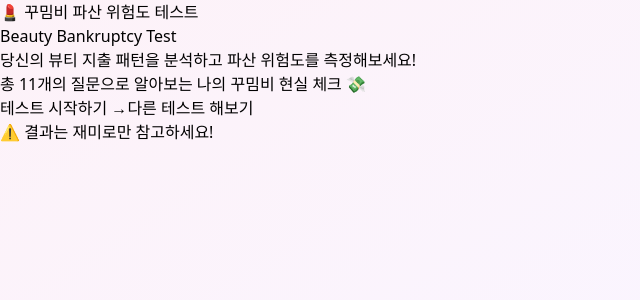
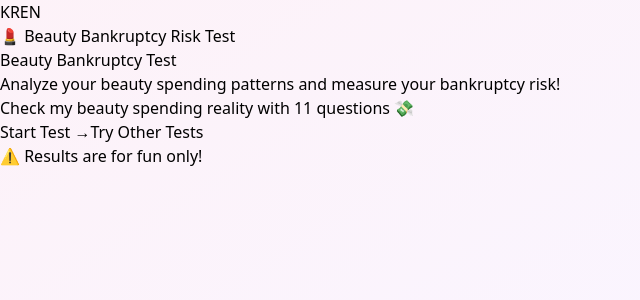
Before and after one commit to ashlight2510/Beauty, a Next.js app: page /beauty-bankruptcy in a window 1280 px wide. Shown: the top 300 px of the page, without its empty margins (0-640 px from the left). Built offline with nearby package versions, Linux system fonts and the light colour scheme.

Commit message:
Add i18n support to Beauty project - language switch, translations for UI text

```diff
--- a/app/[testId]/TestIntroClient.tsx
+++ b/app/[testId]/TestIntroClient.tsx
@@ -5,11 +5,15 @@ import { useEffect, useState } from 'react';
 import { TestConfig } from '@/lib/types';
 import { getTestConfig } from '@/lib/generate';
 import { MORE_TESTS_URL } from '@/lib/constants';
+import { Language, detectLang, setLang, t } from '@/lib/i18n';
+import LangSwitch from '@/components/LangSwitch';
 
 export default function TestIntroClient({ testId }: { testId: string }) {
   const [config, setConfig] = useState<TestConfig | null>(null);
+  const [currentLang, setCurrentLang] = useState<Language>('ko');
 
   useEffect(() => {
+    setCurrentLang(detectLang());
     try {
       const testConfig = getTestConfig(testId);
       setConfig(testConfig);
@@ -23,18 +27,23 @@ export default function TestIntroClient({ testId }: { testId: string }) {
       <main className="min-h-screen flex items-center justify-center">
         <div className="text-center">
           <div className="animate-spin rounded-full h-12 w-12 border-b-2 border-pink-500 mx-auto"></div>
-          <p className="mt-4 text-gray-600">로딩 중...</p>
+          <p className="mt-4 text-gray-600">{t('loading', currentLang)}</p>
         </div>
       </main>
     );
   }
 
+  const displayTitle = currentLang === 'en' ? ((config as any).titleEn || config.title) : config.title;
+  const displayDescription = currentLang === 'en' ? ((config as any).descriptionEn || config.description) : config.description;
+  const displaySubDescription = currentLang === 'en' ? ((config as any).subDescriptionEn || config.subDescription) : config.subDescription;
+
   return (
     <main className="min-h-screen flex flex-col items-center justify-center px-4 py-12">
+      <LangSwitch currentLang={currentLang} onLangChange={setCurrentLang} />
       <div className="max-w-2xl w-full text-center animate-bounce-in">
         <div className="mb-8">
           <h1 className="text-5xl md:text-6xl font-bold text-gray-800 mb-4">
-            💄 {config.title}
+            💄 {displayTitle}
           </h1>
           {config.subtitle && (
             <p className="text-xl md:text-2xl text-gray-600 mb-2">
@@ -45,11 +54,11 @@ export default function TestIntroClient({ testId }: { testId: string }) {
 
         <div className="bg-white rounded-3xl p-8 md:p-12 shadow-2xl mb-8">
           <p className="text-lg md:text-xl text-gray-700 mb-6 leading-relaxed">
-            {config.description}
+            {displayDescription}
           </p>
-          {config.subDescription && (
+          {displaySubDescription && (
             <p className="text-sm md:text-base text-gray-500 mb-8">
-              {config.subDescription}
+              {displaySubDescription}
             </p>
           )}
         </div>
@@ -59,7 +68,7 @@ export default function TestIntroClient({ testId }: { testId: string }) {
             href={`/${testId}/test`}
             className="inline-flex items-center justify-center bg-gradient-to-r from-pink-500 via-purple-500 to-blue-500 text-white text-xl font-bold py-4 px-12 rounded-full shadow-lg hover:shadow-xl transform hover:scale-105 transition-all duration-200 min-h-[56px]"
           >
-            테스트 시작하기 →
+            {t('testStart', currentLang)}
           </Link>
           <a
             href={MORE_TESTS_URL}
@@ -67,12 +76,12 @@ export default function TestIntroClient({ testId }: { testId: string }) {
             rel="noopener noreferrer"
             className="inline-flex items-center justify-center bg-white text-pink-600 text-lg font-semibold py-4 px-10 rounded-full border border-pink-100 shadow hover:bg-pink-50 hover:border-pink-200 transition-all duration-200 min-h-[56px]"
           >
-            다른 테스트 해보기
+            {t('otherTests', currentLang)}
           </a>
         </div>
 
         <div className="mt-12 text-sm text-gray-400">
-          <p>⚠️ 결과는 재미로만 참고하세요!</p>
+          <p>{t('resultDisclaimer', currentLang)}</p>
         </div>
       </div>
     </main>
--- /dev/null
+++ b/components/LangSwitch.tsx
@@ -0,0 +1,41 @@
+'use client';
+
+import { useState, useEffect } from 'react';
+import { Language, detectLang, setLang as saveLang } from '@/lib/i18n';
+
+interface LangSwitchProps {
+  currentLang: Language;
+  onLangChange: (lang: Language) => void;
+}
+
+export default function LangSwitch({ currentLang, onLangChange }: LangSwitchProps) {
+  const handleLangChange = (lang: Language) => {
+    saveLang(lang);
+    onLangChange(lang);
+  };
+
+  return (
+    <div className="fixed top-4 right-4 z-50 flex gap-2 bg-white/90 backdrop-blur-sm rounded-full px-2 py-1 shadow-lg border border-gray-200">
+      <button
+        onClick={() => handleLangChange('ko')}
+        className={`px-3 py-1 rounded-full text-sm font-semibold transition-colors ${
+          currentLang === 'ko'
+            ? 'bg-pink-500 text-white'
+            : 'text-gray-600 hover:text-pink-500'
+        }`}
+      >
+        KR
+      </button>
+      <button
+        onClick={() => handleLangChange('en')}
+        className={`px-3 py-1 rounded-full text-sm font-semibold transition-colors ${
+          currentLang === 'en'
+            ? 'bg-pink-500 text-white'
+            : 'text-gray-600 hover:text-pink-500'
+        }`}
+      >
+        EN
+      </button>
+    </div>
+  );
+}
--- /dev/null
+++ b/lib/i18n.ts
@@ -0,0 +1,93 @@
+export type Language = 'ko' | 'en';
+
+export const translations = {
+  ko: {
+    loading: '로딩 중...',
+    testStart: '테스트 시작하기 →',
+    otherTests: '다른 테스트 해보기',
+    resultDisclaimer: '⚠️ 결과는 재미로만 참고하세요!',
+    testResult: '🎯 테스트 결과',
+    yourRiskGrade: '당신의 위험도 등급은',
+    points: '점',
+    beautyRatio: '당신의 꾸밈비 비율',
+    percentileDesc: '다른 사람들과 비교했을 때의 위치입니다',
+    stockpileTitle: '1년 후 예상 재고량',
+    stockpileDesc: '반쯤 남은 스킨케어 제품',
+    bottles: '병',
+    items: '개',
+    fiveYearTitle: '5년 후 누적 지출',
+    fiveYearDesc: '현재 패턴을 유지한다면 예상되는 총 지출입니다',
+    shareResult: '📤 결과 공유하기',
+    retakeTest: '🔄 다시 테스트하기',
+    otherTestsResult: '✨ 다른 테스트 해보기',
+    calculating: '결과를 계산 중...',
+    previousQuestion: '← 이전 질문',
+    linkCopied: '링크가 복사되었습니다!',
+    // Risk grades
+    gradeMinimalist: '무소속 미니멀리스트',
+    gradeMinimalistDesc: '당신은 뷰티 소비의 달인! 절제력이 뛰어나시네요.',
+    gradeStable: '꾸밈비 안정군',
+    gradeStableDesc: '적당한 선에서 즐기시는 현명한 소비자입니다.',
+    gradeCaution: '주의군',
+    gradeCautionDesc: '조금만 더 신중하게 결정하시면 좋을 것 같아요.',
+    gradeHighRisk: '고위험군',
+    gradeHighRiskDesc: '통장이 조금씩 울고 있어요. 한 번 점검해볼까요?',
+    gradeBankrupt: '파산 확정 💸',
+    gradeBankruptDesc: '화장대에 난민촌이 생길 예정입니다. 지금 멈추세요!',
+  },
+  en: {
+    loading: 'Loading...',
+    testStart: 'Start Test →',
+    otherTests: 'Try Other Tests',
+    resultDisclaimer: '⚠️ Results are for fun only!',
+    testResult: '🎯 Test Result',
+    yourRiskGrade: 'Your Risk Grade',
+    points: 'points',
+    beautyRatio: 'Your Beauty Spending Ratio',
+    percentileDesc: 'Your position compared to others',
+    stockpileTitle: 'Expected Stockpile After 1 Year',
+    stockpileDesc: 'Half-used skincare products',
+    bottles: 'bottles',
+    items: 'items',
+    fiveYearTitle: '5-Year Cumulative Spending',
+    fiveYearDesc: 'Total expected spending if current pattern is maintained',
+    shareResult: '📤 Share Result',
+    retakeTest: '🔄 Retake Test',
+    otherTestsResult: '✨ Try Other Tests',
+    calculating: 'Calculating result...',
+    previousQuestion: '← Previous Question',
+    linkCopied: 'Link copied!',
+    // Risk grades
+    gradeMinimalist: 'Minimalist',
+    gradeMinimalistDesc: 'You are a master of beauty spending! Excellent self-control.',
+    gradeStable: 'Stable Beauty Spender',
+    gradeStableDesc: 'You are a wise consumer who enjoys within reasonable limits.',
+    gradeCaution: 'Caution Zone',
+    gradeCautionDesc: 'It would be good to make decisions a bit more carefully.',
+    gradeHighRisk: 'High Risk Zone',
+    gradeHighRiskDesc: 'Your wallet is crying a little. Shall we check it?',
+    gradeBankrupt: 'Bankruptcy Confirmed 💸',
+    gradeBankruptDesc: 'A refugee camp will form on your vanity. Stop now!',
+  },
+};
+
+export function detectLang(): Language {
+  if (typeof window === 'undefined') return 'ko';
+
+  const stored = localStorage.getItem('preferredLang') as Language | null;
+  if (stored && (stored === 'ko' || stored === 'en')) return stored;
+
+  const browserLang = navigator.language || (navigator as any).userLanguage;
+  if (browserLang.startsWith('ko')) return 'ko';
+
+  return 'en';
+}
+
+export function setLang(lang: Language) {
+  if (typeof window === 'undefined') return;
+  localStorage.setItem('preferredLang', lang);
+}
+
+export function t(key: keyof typeof translations.ko, lang: Language = 'ko'): string {
+  return translations[lang]?.[key] || translations.ko[key] || key;
+}
--- a/tests/beauty-bankruptcy/config.json
+++ b/tests/beauty-bankruptcy/config.json
@@ -1,9 +1,12 @@
 {
   "id": "beauty-bankruptcy",
   "title": "꾸밈비 파산 위험도 테스트",
+  "titleEn": "Beauty Bankruptcy Risk Test",
   "subtitle": "Beauty Bankruptcy Test",
   "description": "당신의 뷰티 지출 패턴을 분석하고 파산 위험도를 측정해보세요!",
+  "descriptionEn": "Analyze your beauty spending patterns and measure your bankruptcy risk!",
   "subDescription": "총 11개의 질문으로 알아보는 나의 꾸밈비 현실 체크 💸",
+  "subDescriptionEn": "Check my beauty spending reality with 11 questions 💸",
   "scoringMethod": "beauty_default",
   "shareImage": "/og-image.png",
   "questions": [
```
Also changed, not shown: app/[testId]/result/ResultClient.tsx (+52 -19 lines), app/[testId]/test/TestClient.tsx (+12 -4 lines), lib/scoring.ts (+13 -1 lines).
